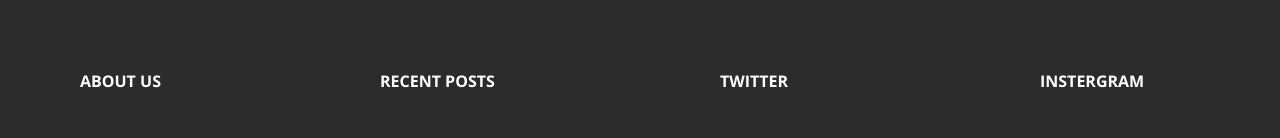
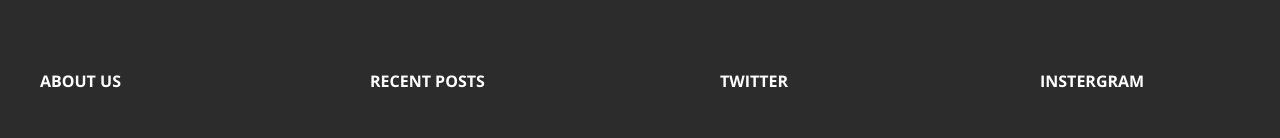
Before and after one commit to winDinsara/PROJECT_1, a plain HTML site: page index.html in a window 1280 px wide. Shown: the part 2254-2392 px from the top of the page. Drawn offline with nearby package versions, Linux system fonts and the light colour scheme.

Commit message:
Update index.html

```diff
--- a/index.html
+++ b/index.html
@@ -340,8 +340,8 @@ div.rights{
         <div style="width: 50%; height: 100%;"><form><input type="email" placeholder="Enter your email..." style="width: 300px; text-align: left; padding-left: 15px; height: 45px; margin-top: 45px; margin-left: 50px; border: #ffffff;"><input type="submit" value="Subscribe" style="background-color: #333333;width: 100px; height: 46px; color: #ffffff; border: #333333;"></form></div>
     </div>
     <div class="information_heading_bar">
-            <div style="width: 25%; height: 100%;"><h4 style="color: #ffffff;margin-left: 80px;margin-top: 80px;">ABOUT US</h4></div>
-            <div style="width: 25%; height: 100%;"><h4 style="color: #ffffff;margin-left: 60px;margin-top: 80px;">RECENT POSTS</h4></div>
+            <div style="width: 25%; height: 100%;"><h4 style="color: #ffffff;margin-left: 40px;margin-top: 80px;">ABOUT US</h4></div>
+            <div style="width: 25%; height: 100%;"><h4 style="color: #ffffff;margin-left: 50px;margin-top: 80px;">RECENT POSTS</h4></div>
             <div style="width: 25%; height: 100%;"><h4 style="color: #ffffff;margin-left: 80px;margin-top: 80px;">TWITTER</h4></div>
             <div style="width: 25%; height: 100%;"><h4 style="color: #ffffff;margin-left: 80px;margin-top: 80px;">INSTERGRAM</h4></div>
 
```
